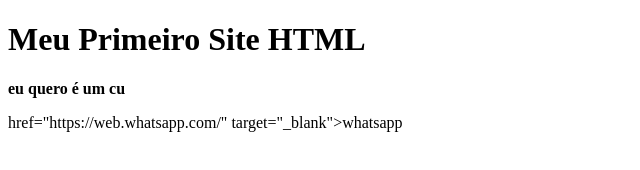
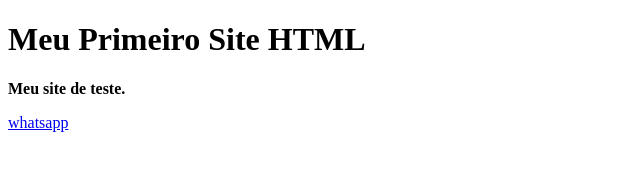
Before and after one commit to Talisondev15/talisondevteste, a plain HTML site: page index.html in a window 1280 px wide. Shown: the whole page, without its empty margins (0-640 px from the left). Drawn offline with Linux system fonts and the light colour scheme.

Commit message:
atualização

```diff
--- a/index.html
+++ b/index.html
@@ -7,7 +7,7 @@
 </head>
 <body>
     <h1>Meu Primeiro Site HTML </h1>
-   <strong> <p>eu quero é um cu  </p></strong>
- <a> href="https://web.whatsapp.com/" target="_blank">whatsapp</a>
+   <strong> <p>Meu site de teste. </p></strong>
+ <a href="https://web.whatsapp.com/" target="_blank">whatsapp</a>
 </body>
 </html>
```
